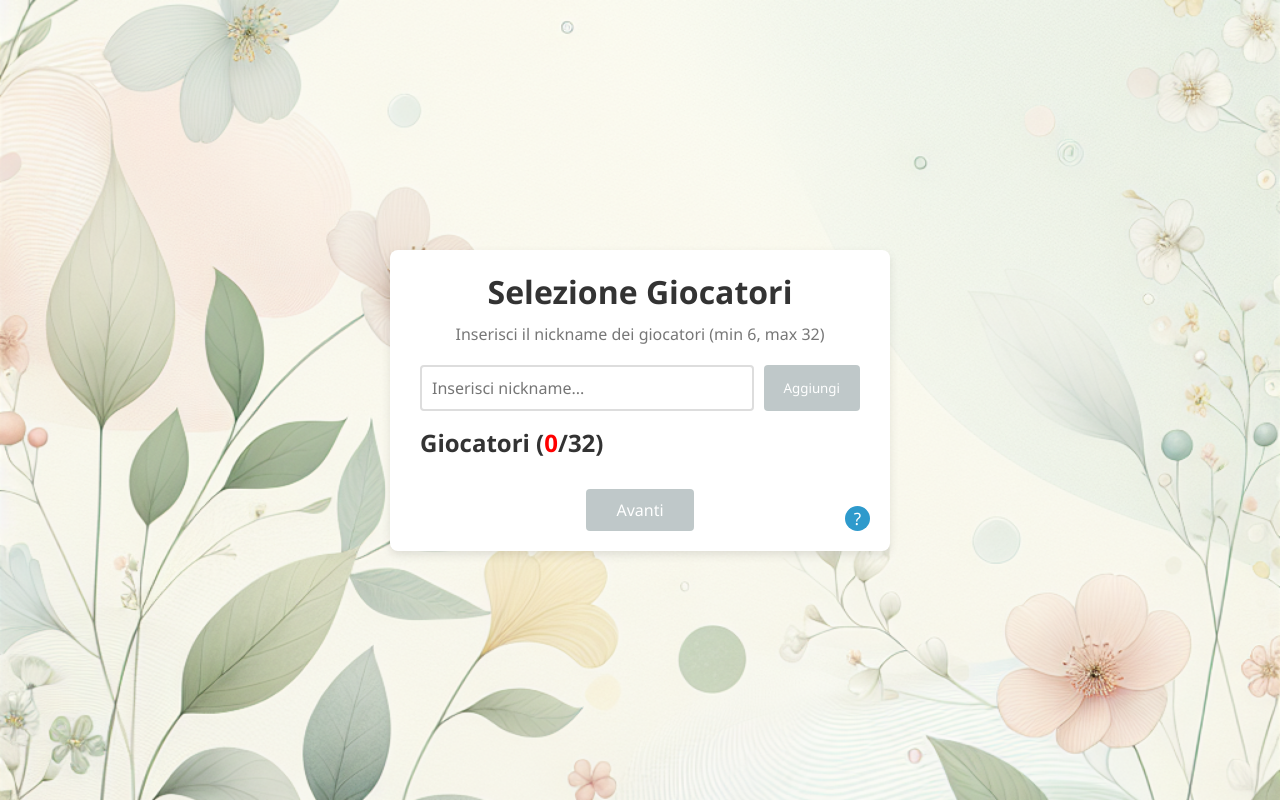
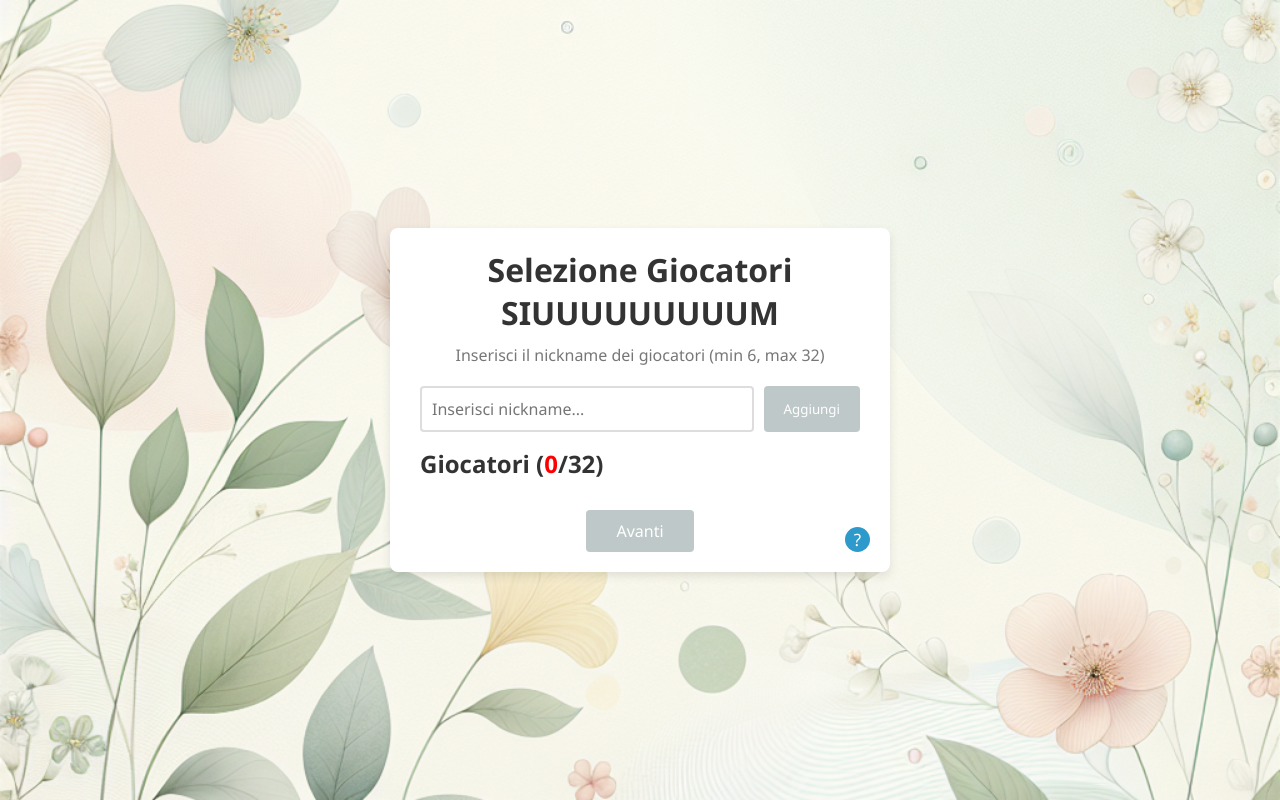
Before and after one commit to Omar659/Automatic-Tournament-Layout, a plain HTML site: page player_selection/player_selection.html in a window 1280 px wide. Drawn offline with Linux system fonts and the light colour scheme.

Commit message:
test netifly

```diff
--- a/player_selection/player_selection.html
+++ b/player_selection/player_selection.html
@@ -15,7 +15,7 @@
 <body>
     <div class="container">
         <header>
-            <h1>Selezione Giocatori</h1>
+            <h1>Selezione Giocatori SIUUUUUUUUUM</h1>
             <p>Inserisci il nickname dei giocatori (min 6, max 32)</p>
         </header>
 
```
